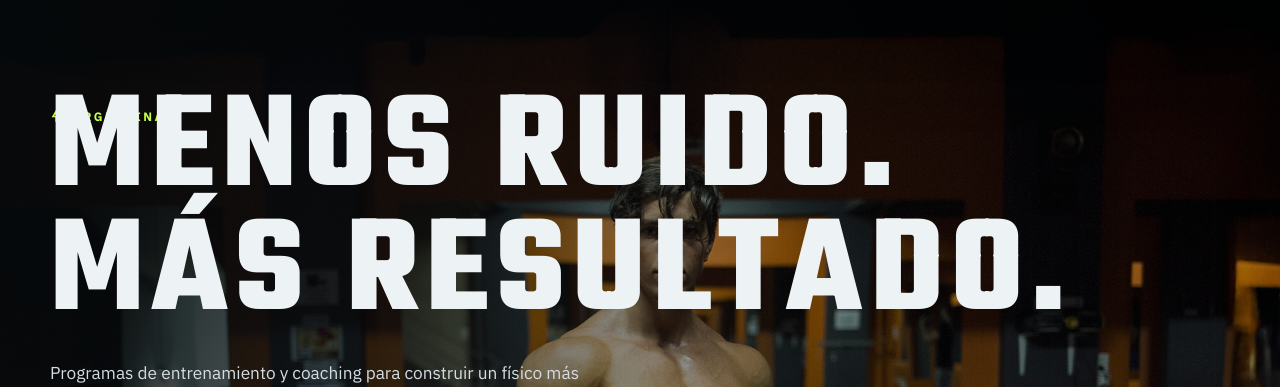
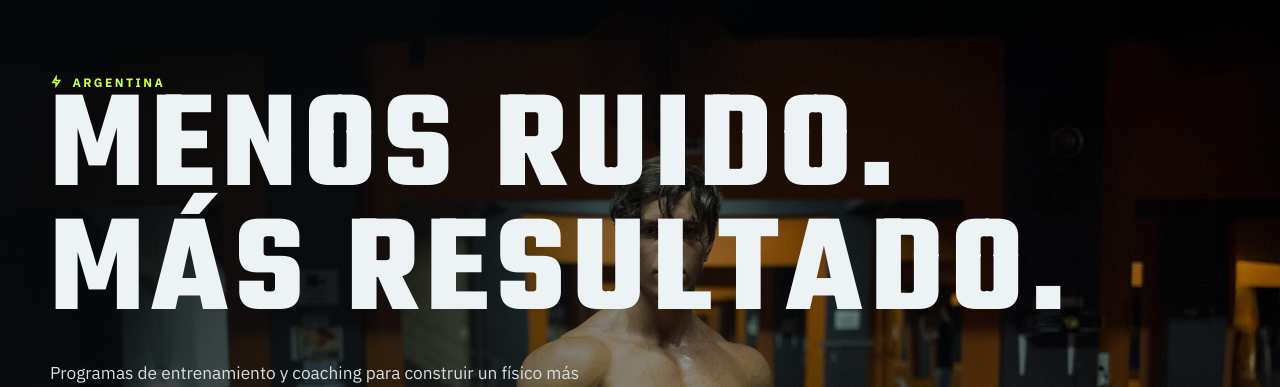
Before and after one commit to luapicone/gero-trainer, a website built with Vite: page pagina1.html in a window 1280 px wide. Shown: the part 151-538 px from the top of the page. Built offline with nearby package versions, Linux system fonts and the light colour scheme.

Commit message:
Raise Argentina heading group only

```diff
--- a/pagina1.html
+++ b/pagina1.html
@@ -153,7 +153,7 @@
     }
     h1 { font-size: clamp(4.6rem, 11vw, 8.8rem); max-width: none; }
     .hero-title-line { display:block; white-space:nowrap; }
-    .hero-title-shift { transform: translateY(-54px); margin-bottom: -54px; }
+    .hero-heading-group { transform: translateY(-54px); margin-bottom: -54px; }
     .hero-copy {
       max-width: 54ch;
       color: #d4dde1;
@@ -542,8 +542,10 @@
   <main id="inicio" class="hero">
     <div class="container">
       <div class="hero-layout reveal">
-        <div class="eyebrow"><i class="ri-flashlight-line"></i> Argentina</div>
-        <h1 class="hero-title-shift"><span class="hero-title-line">Menos ruido.</span><span class="hero-title-line">Más resultado.</span></h1>
+        <div class="hero-heading-group">
+          <div class="eyebrow"><i class="ri-flashlight-line"></i> Argentina</div>
+          <h1><span class="hero-title-line">Menos ruido.</span><span class="hero-title-line">Más resultado.</span></h1>
+        </div>
         <p class="hero-copy">Programas de entrenamiento y coaching para construir un físico más atlético, más fuerte y más trabajado con una estructura seria.</p>
         <div class="hero-actions">
           <a href="#planes" class="btn btn-primary">Ver programas</a>
```
